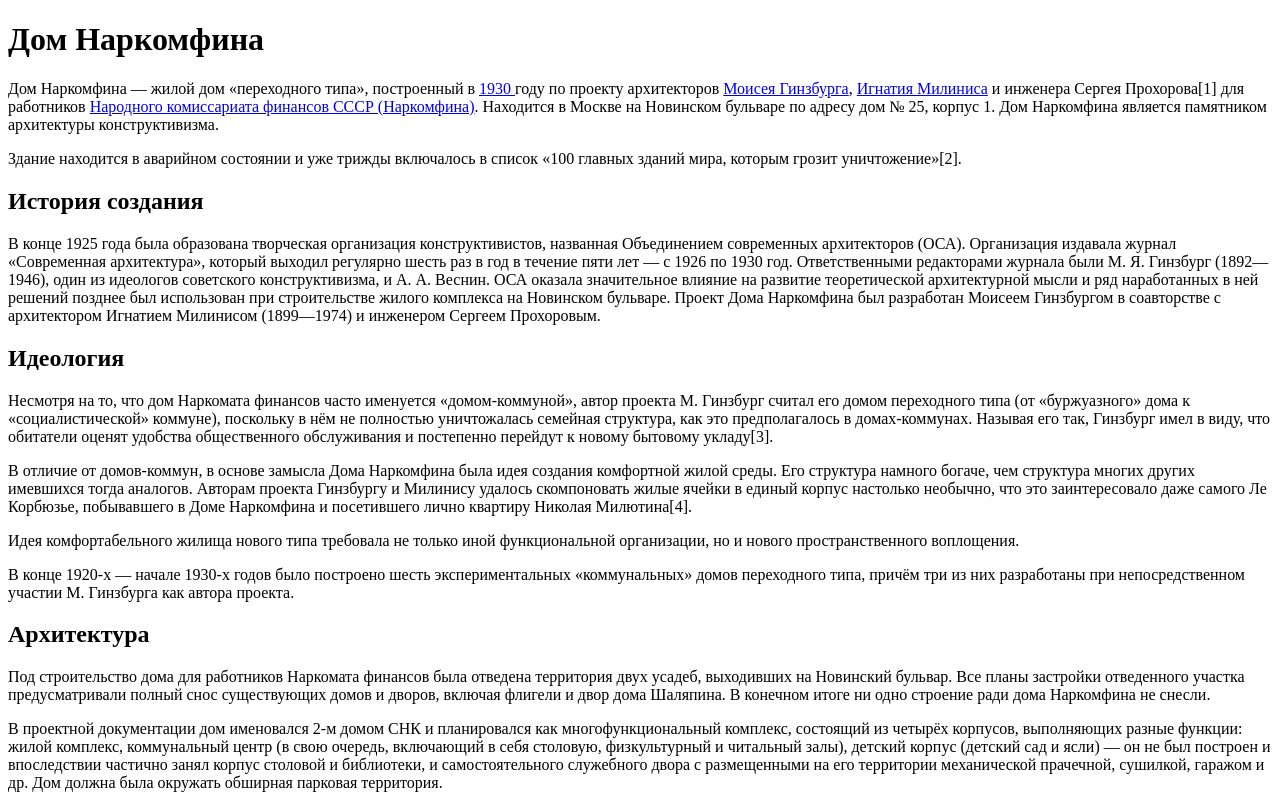
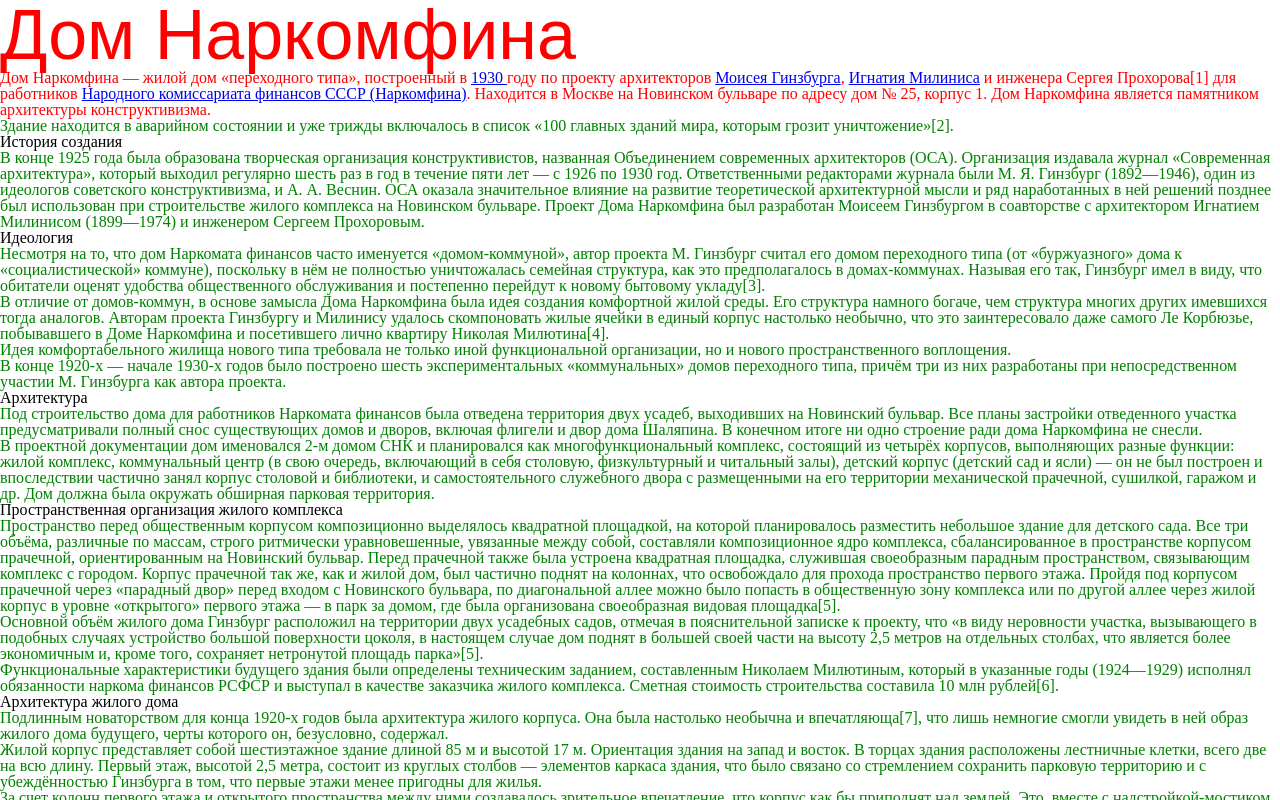
Before and after one commit to ekaterinagushan/3OTR-hse-2018-09-18, a plain HTML site: page Untitled.html in a window 1280 px wide. Shown: the top 800 px of the page. Drawn offline with Linux system fonts and the light colour scheme; a web font is replaced by a local one.

Commit message:
попробовали стили

```diff
--- a/Untitled.html
+++ b/Untitled.html
@@ -3,10 +3,12 @@
    <head>
    <meta charset="utf-8">
    <title>Дом Наркомфина</title>
+   <link rel="stylesheet" href="styles.css">
+   <link href="https://fonts.googleapis.com/css?family=PT+Sans|PT+Sans+Caption" rel="stylesheet">
    </head>
    <body>
      <h1> Дом Наркомфина </h1>
-     <p>Дом Наркомфина — жилой дом «переходного типа», построенный в <a href="https://ru.wikipedia.org/wiki/1930_%D0%B3%D0%BE%D0%B4">1930 </a> году по проекту архитекторов <a href="Моисея Гинзбурга">Моисея Гинзбурга</a>, <a href=" Игнатия Милиниса">Игнатия Милиниса</a> и инженера Сергея Прохорова[1] для работников <a href=" Народного комиссариата финансов СССР (Наркомфина)">Народного комиссариата финансов СССР (Наркомфина)</a>. Находится в Москве на Новинском бульваре по адресу дом № 25, корпус 1. Дом Наркомфина является памятником архитектуры конструктивизма.</p>
+     <p style="color:red;">Дом Наркомфина — жилой дом «переходного типа», построенный в <a href="https://ru.wikipedia.org/wiki/1930_%D0%B3%D0%BE%D0%B4">1930 </a> году по проекту архитекторов <a href="Моисея Гинзбурга">Моисея Гинзбурга</a>, <a href=" Игнатия Милиниса">Игнатия Милиниса</a> и инженера Сергея Прохорова[1] для работников <a href=" Народного комиссариата финансов СССР (Наркомфина)">Народного комиссариата финансов СССР (Наркомфина)</a>. Находится в Москве на Новинском бульваре по адресу дом № 25, корпус 1. Дом Наркомфина является памятником архитектуры конструктивизма.</p>
      <p>Здание находится в аварийном состоянии и уже трижды включалось в список «100 главных зданий мира, которым грозит уничтожение»[2].</p>
 
      <h2>История создания</h2>
--- /dev/null
+++ b/styles.css
@@ -0,0 +1,55 @@
+/* http://meyerweb.com/eric/tools/css/reset/
+   v2.0 | 20110126
+   License: none (public domain)
+*/
+
+html, body, div, span, applet, object, iframe,
+h1, h2, h3, h4, h5, h6, p, blockquote, pre,
+a, abbr, acronym, address, big, cite, code,
+del, dfn, em, img, ins, kbd, q, s, samp,
+small, strike, strong, sub, sup, tt, var,
+b, u, i, center,
+dl, dt, dd, ol, ul, li,
+fieldset, form, label, legend,
+table, caption, tbody, tfoot, thead, tr, th, td,
+article, aside, canvas, details, embed,
+figure, figcaption, footer, header, hgroup,
+menu, nav, output, ruby, section, summary,
+time, mark, audio, video {
+	margin: 0;
+	padding: 0;
+	border: 0;
+	font-size: 100%;
+	font: inherit;
+	vertical-align: baseline;
+}
+/* HTML5 display-role reset for older browsers */
+article, aside, details, figcaption, figure,
+footer, header, hgroup, menu, nav, section {
+	display: block;
+}
+body {
+	line-height: 1;
+}
+ol, ul {
+	list-style: none;
+}
+blockquote, q {
+	quotes: none;
+}
+blockquote:before, blockquote:after,
+q:before, q:after {
+	content: '';
+	content: none;
+}
+table {
+	border-collapse: collapse;
+	border-spacing: 0;
+}
+h1 {
+ font-size:70px;
+ color: red;
+ font-family:'PT Sans Caption', sans-serif;
+
+ }
+p {color: green;}
```
